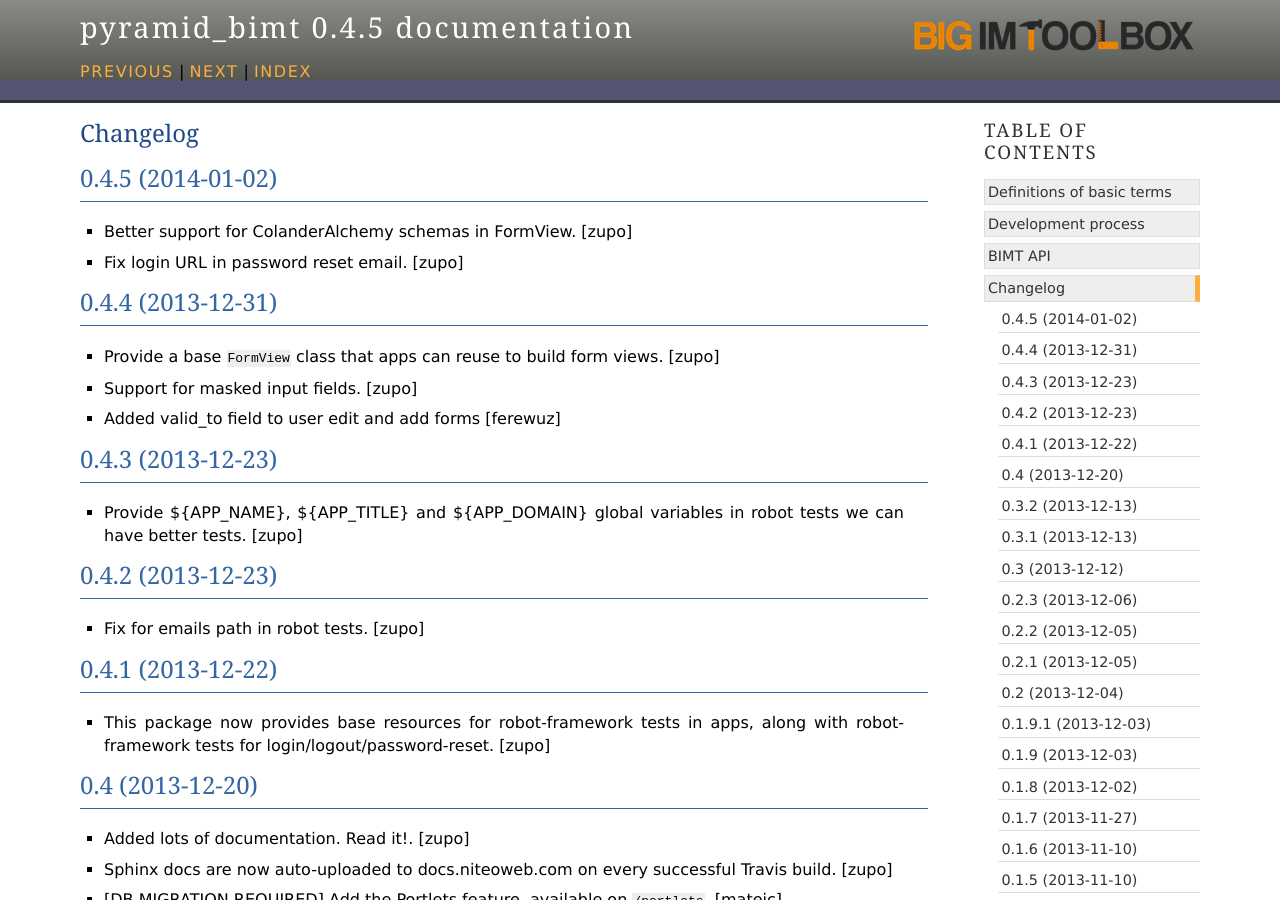
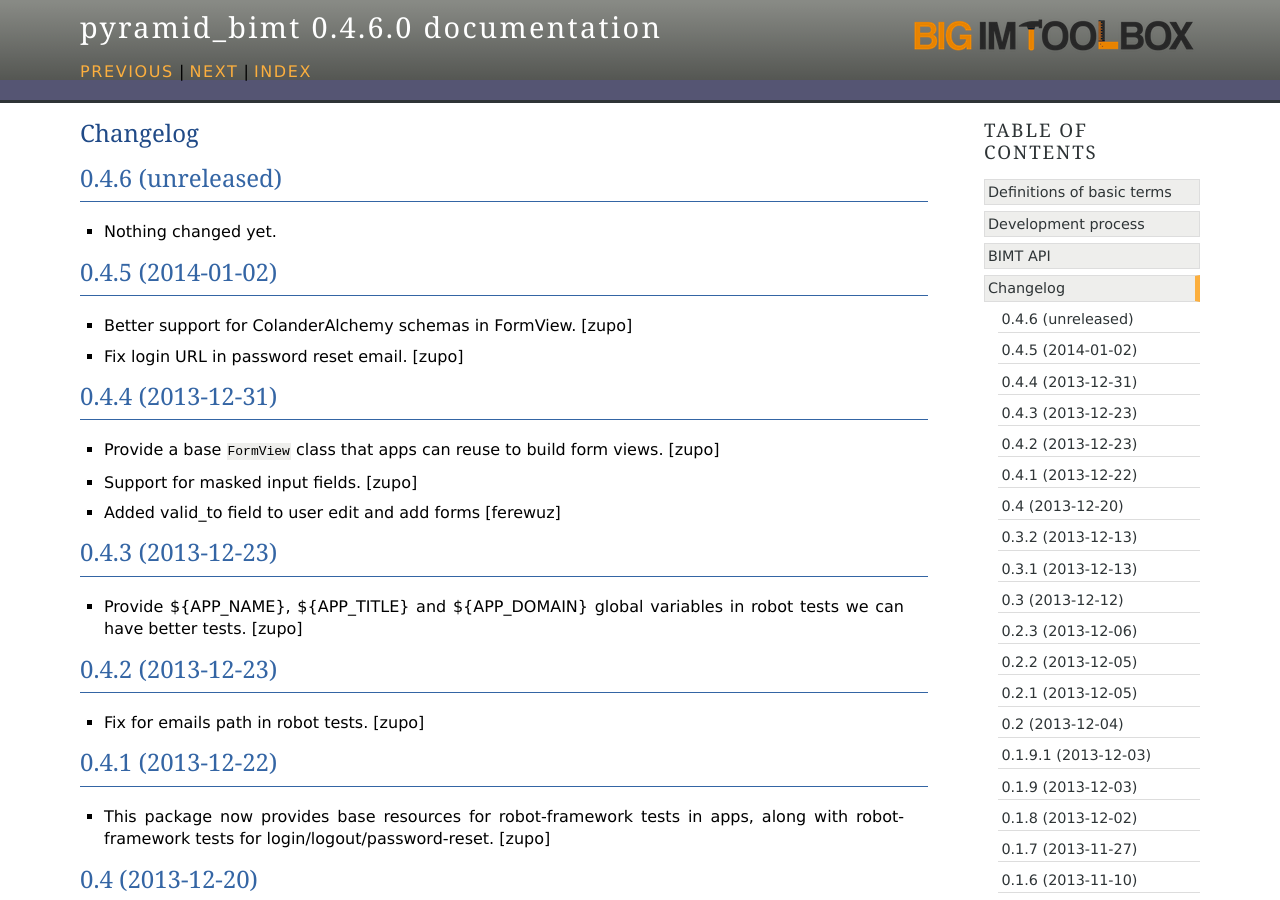
Before and after one commit to persho/pyramid_bimt, a Sphinx documentation site: the page built from docs/CHANGELOG.rst, in a window 1280 px wide and 900 px high. Built offline with Sphinx 7.4.7, drawn with Linux system fonts in a browser that asks for light colours.

Commit message:
Back to development: 0.4.6

```diff
--- a/docs/CHANGELOG.rst
+++ b/docs/CHANGELOG.rst
@@ -1,5 +1,11 @@
 Changelog
 =========
+
+
+0.4.6 (unreleased)
+------------------
+
+- Nothing changed yet.
 
 
 0.4.5 (2014-01-02)
--- a/setup.py
+++ b/setup.py
@@ -18,7 +18,7 @@
 
 setup(
     name='pyramid_bimt',
-    version='0.4.5',
+    version='0.4.6.dev0',
     description='Base package for BIMT apps.',
     long_description=long_description,
     classifiers=[
```
